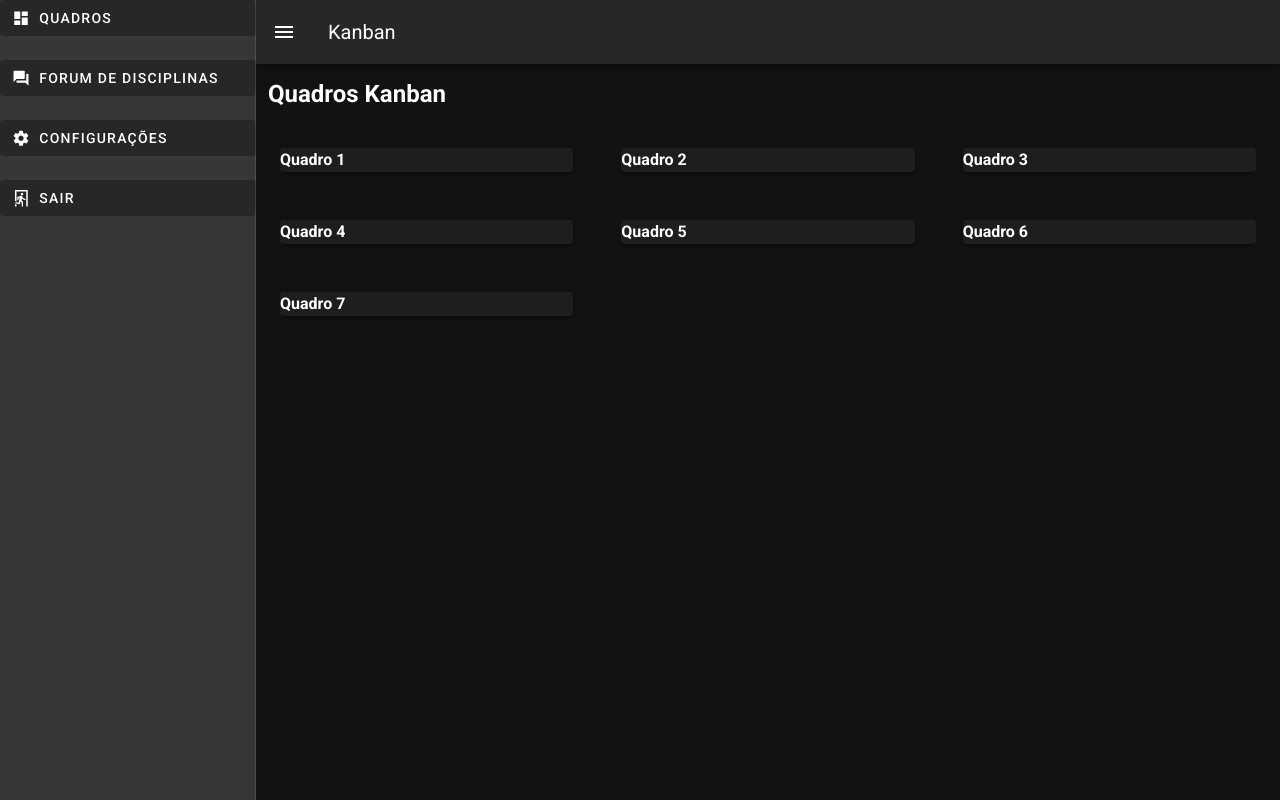
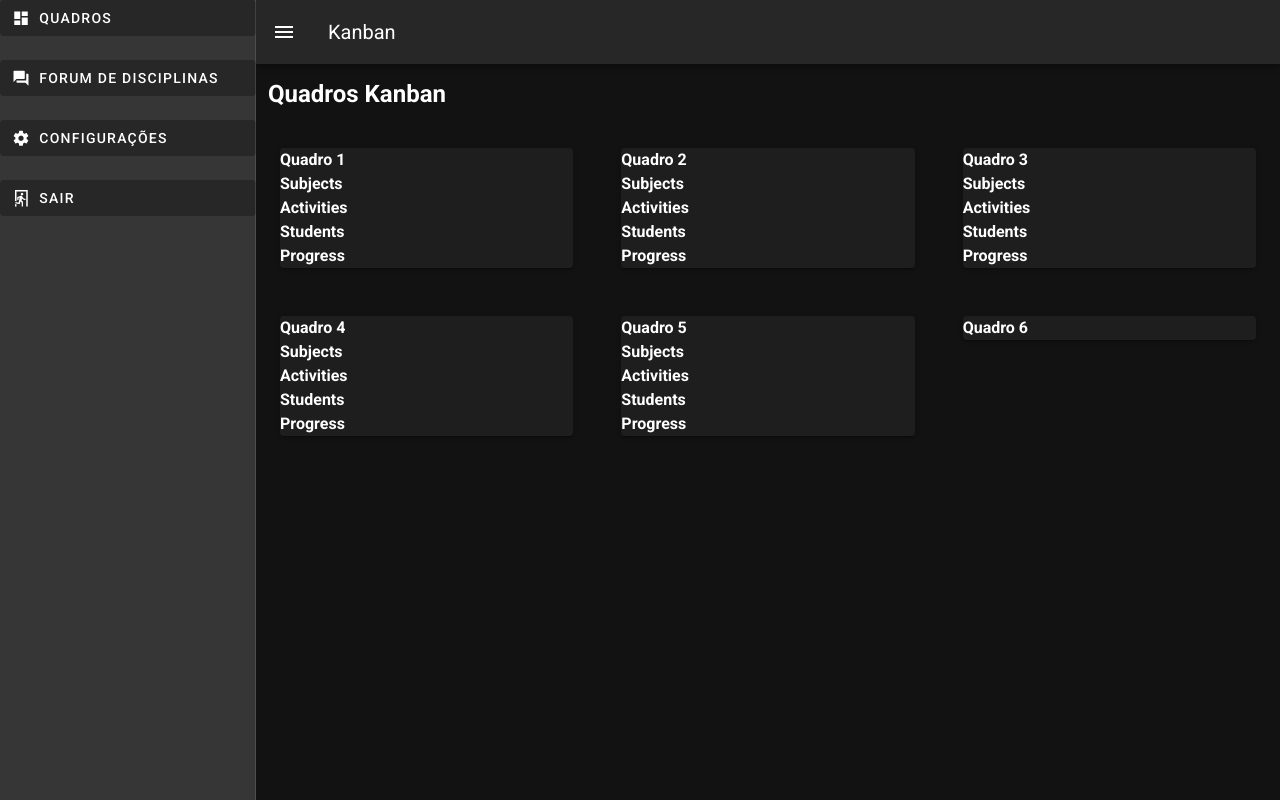
Before and after one commit to Giovani-O/kanban-management, a Vue app in the folder Development/kanban/: page /#/ in a window 1280 px wide. Built offline with nearby package versions, Linux system fonts and the light colour scheme.

Commit message:
feat(kanban):Components Frames

```diff
--- a/Development/kanban/src/components/KanbanCard.vue
+++ b/Development/kanban/src/components/KanbanCard.vue
@@ -2,6 +2,11 @@
   <v-container>
       <v-card>
         <h4>{{ cardName }}</h4>
+        <h4>{{ subjects }}</h4>
+        <h4>{{ activities }}</h4>
+        <h4>{{ students }}</h4>
+        <h4>{{ progress }}</h4>
+        <h2>{{ add }}</h2>
       </v-card>
   </v-container>
 </template>
@@ -14,6 +19,26 @@
         type: String,
         default: '',
       },
+      subjects: {
+        type: String,
+        default: '',
+      },
+      activities: {
+        type: String,
+        default: '',
+      },
+      students: {
+        type: String,
+        default: '',
+      },
+      progress: {
+        type: String,
+        default: '',
+      },
+      add: {
+        type: String,
+        default: '',
+      },
     },
     data() {
       return {
--- a/Development/kanban/src/components/KanbanDashboard.vue
+++ b/Development/kanban/src/components/KanbanDashboard.vue
@@ -8,6 +8,11 @@
           <!-- Adicionar aqui o componente representando o card -->
           <KanbanCard
             :cardName="item.name"
+            :subjects="item.subjects"
+            :activities="item.activities"
+            :students="item.students"
+            :progress="item.progress"
+            :add="item.add"
           ></KanbanCard>
         </v-col>
       </v-row>
@@ -25,30 +30,47 @@ import KanbanCard from './KanbanCard.vue';
           {
             code: 1,
             name: 'Quadro 1',
+            subjects: 'Subjects',
+            activities: 'Activities',
+            students: 'Students',
+            progress: 'Progress',
           },
           {
             code: 2,
             name: 'Quadro 2',
+            subjects: 'Subjects',
+            activities: 'Activities',
+            students: 'Students',
+            progress: 'Progress',
           },
           {
             code: 3,
             name: 'Quadro 3',
+            subjects: 'Subjects',
+            activities: 'Activities',
+            students: 'Students',
+            progress: 'Progress',
           },
           {
             code: 4,
             name: 'Quadro 4',
+            subjects: 'Subjects',
+            activities: 'Activities',
+            students: 'Students',
+            progress: 'Progress',
           },
           {
             code: 5,
             name: 'Quadro 5',
+            subjects: 'Subjects',
+            activities: 'Activities',
+            students: 'Students',
+            progress: 'Progress',
           },
           {
             code: 6,
             name: 'Quadro 6',
-          },
-          {
-            code: 7,
-            name: 'Quadro 7',
+            Add: 'Add',
           },
         ]
       }
```
